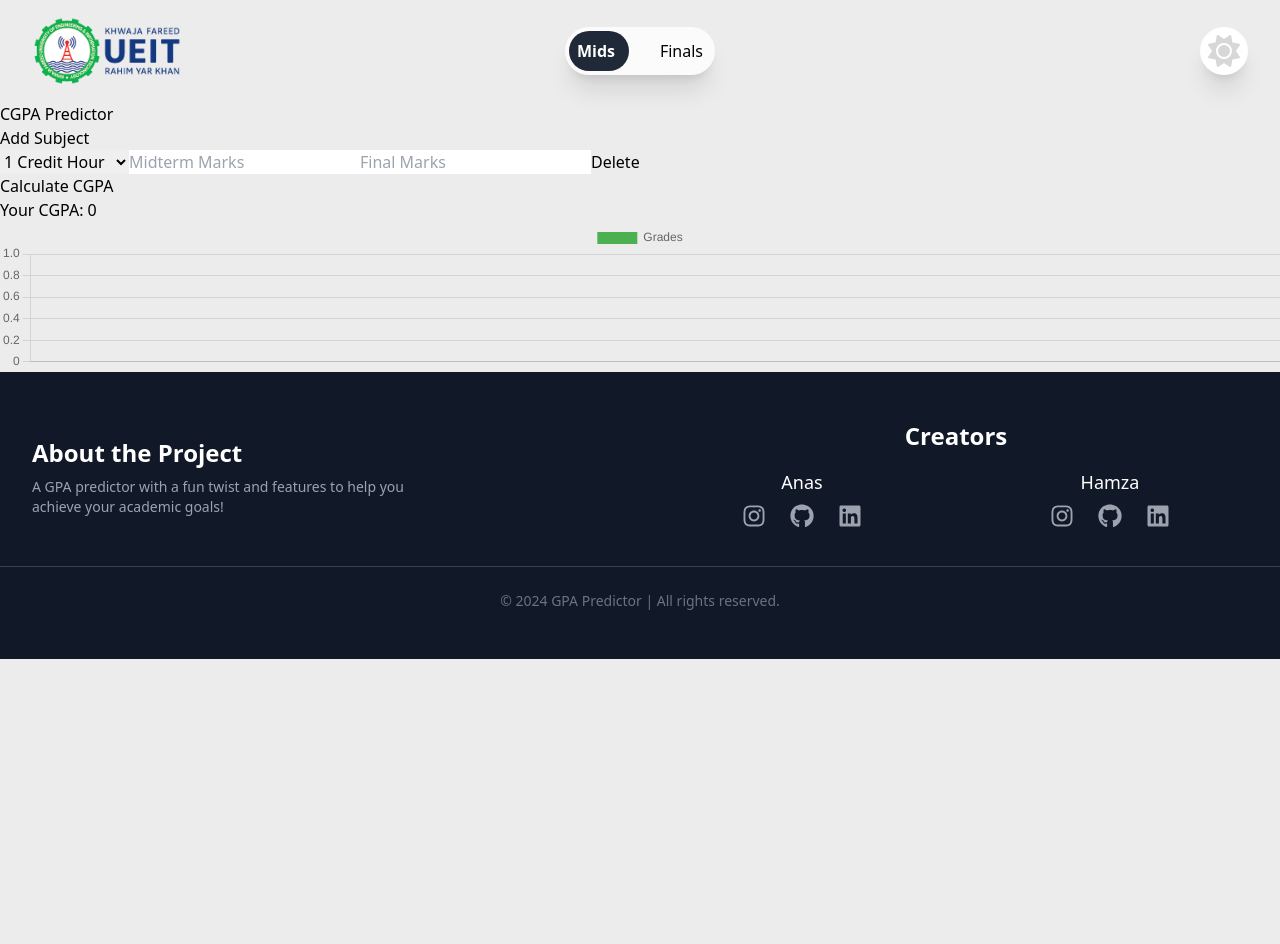
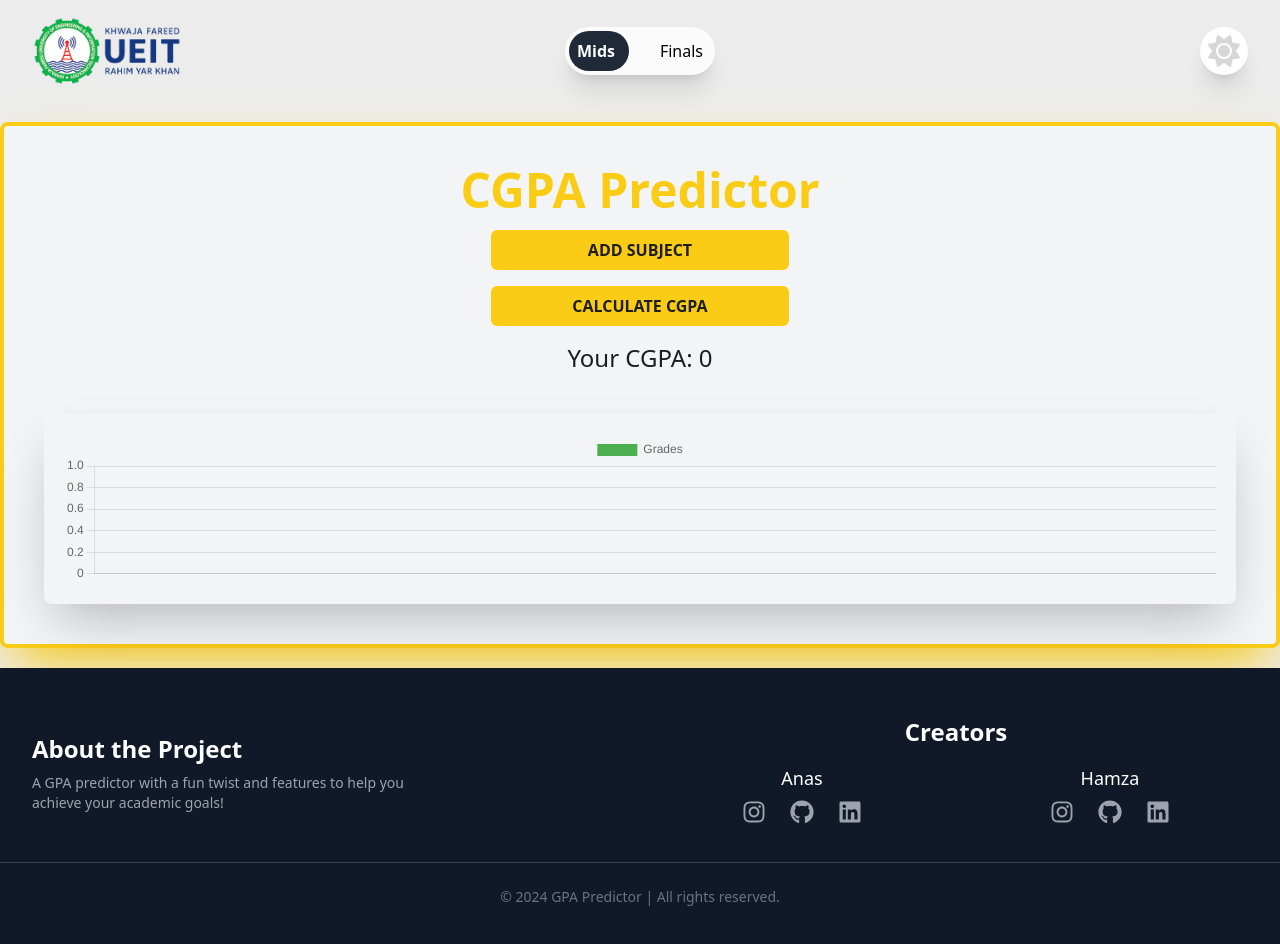
Before and after one commit to AnasIsmai1/gpa-predictor, a React (Vite) app: page / in a window 1280 px wide. Shown: the top 944 px of the page. Before the commit the page ends 800 px from the top, so only its background shows below. Built offline with nearby package versions, Linux system fonts and the light colour scheme.

Commit message:
Anas | Dark Mode Added

```diff
--- a/index.html
+++ b/index.html
@@ -8,7 +8,7 @@
     <title>Vite + React</title>
 </head>
 
-<body class="bg-[rgba(75,75,75,0.1)]">
+<body class="bg-[rgba(75,75,75,0.1)] dark:bg-[rgba(15,15,15,0.1)]">
     <div id="root"></div>
     <script type="module" src="/src/main.jsx"></script>
 </body>
--- a/src/App.jsx
+++ b/src/App.jsx
@@ -1,5 +1,5 @@
 import { BrowserRouter as Router, Route, Routes } from "react-router-dom";
-import CGPAPredictor from "./pages/home";
+import CGPAPredictor from "./pages/Home";
 
 function App() {
     return (
--- a/src/pages/home/index.jsx
+++ b/src/pages/Home/index.jsx
@@ -1,4 +1,5 @@
 import { useState } from "react";
+import NewCard from '../../components/Card';
 import Footer from '../../components/Footer';
 import Header from '../../components/Header';
 import {
@@ -11,10 +12,10 @@ import {
     Legend,
 } from "chart.js";
 import { Bar } from "react-chartjs-2";
+import { Card } from "react-bootstrap";
 
 ChartJS.register(
-    CategoryScale,
-    LinearScale,
+    CategoryScale, LinearScale,
     BarElement,
     Title,
     Tooltip,
@@ -22,7 +23,7 @@ ChartJS.register(
 );
 
 const CGPAPredictor = () => {
-    const [subjects, setSubjects] = useState(['sub']);
+    const [subjects, setSubjects] = useState([]);
     const [cgpa, setCGPA] = useState(0);
     const [grades, setGrades] = useState([]);
 
@@ -92,22 +93,24 @@ const CGPAPredictor = () => {
     };
 
     return (
-
         <>
             <Header />
-            <div className="cgpa-container">
-                <h1>CGPA Predictor</h1>
-                <button className="add-btn" onClick={handleAddSubject}>
+            <div className="w-full max-w-7xl mx-auto my-5 p-10 bg-gray-100 dark:bg-[#1e1e1e] border-4 border-yellow-400 dark:border-yellow-400 text-[#1e1e1e] dark:text-yellow-400 rounded-lg shadow-2xl shadow-yellow-400">
+                <h1 className="text-center font-bold text-5xl animate-fadeInDown text-yellow-400">CGPA Predictor</h1>
+                <button
+                    className="block w-1/4 mx-auto my-4 p-2 bg-yellow-400 text-[#1e1e1e] dark:bg-yellow-400 dark:text-[#1e1e1e] font-bold uppercase rounded-md hover:bg-gray-100 dark:hover:bg-[#1e1e1e1e] hover:text-yellow-400 dark:hover:text-yellow-400 hover:shadow-lg transform transition-all duration-300"
+                    onClick={handleAddSubject}
+                >
                     Add Subject
                 </button>
                 {subjects.map((subject) => (
-                    <div key={subject.id} className="subject-row">
+                    <div key={subject.id} className="flex justify-between items-center mb-5">
                         <select
                             value={subject.creditHours}
                             onChange={(e) =>
                                 handleInputChange(subject.id, "creditHours", e.target.value)
                             }
-                            className="dropdown"
+                            className="w-1/3 p-2 border-2 border-yellow-400 dark:border-yellow-400 rounded-md bg-gray-100 dark:bg-[#1e1e1e] text-[#1e1e1e] dark:text-yellow-400 focus:outline-none focus:border-white focus:transform focus:scale-105 transition-all"
                         >
                             <option value={1}>1 Credit Hour</option>
                             <option value={2}>2 Credit Hours</option>
@@ -120,7 +123,7 @@ const CGPAPredictor = () => {
                             onChange={(e) =>
                                 handleInputChange(subject.id, "mid", e.target.value)
                             }
-                            className="input-field"
+                            className="w-1/3 p-2 border-2 border-yellow-400 dark:border-yellow-400 rounded-md bg-gray-100 dark:bg-[#1e1e1e] text-[#1e1e1e] dark:text-yellow-400 focus:outline-none focus:border-white focus:transform focus:scale-105 transition-all"
                         />
                         <input
                             type="number"
@@ -129,21 +132,24 @@ const CGPAPredictor = () => {
                             onChange={(e) =>
                                 handleInputChange(subject.id, "final", e.target.value)
                             }
-                            className="input-field"
+                            className="w-1/3 p-2 border-2 border-yellow-400 dark:border-yellow-400 rounded-md bg-gray-100 dark:bg-[#1e1e1e] text-[#1e1e1e] dark:text-yellow-400 focus:outline-none focus:border-white focus:transform focus:scale-105 transition-all"
                         />
                         <button
-                            className="delete-btn"
+                            className="bg-red-500 text-white p-2 rounded-md cursor-pointer border-none hover:bg-red-600 dark:hover:bg-red-600 transform transition-all duration-300"
                             onClick={() => handleDeleteSubject(subject.id)}
                         >
                             Delete
                         </button>
                     </div>
                 ))}
-                <button className="calculate-btn" onClick={calculateCGPA}>
+                <button
+                    className="block w-1/4 mx-auto my-4 p-2 bg-yellow-400 text-[#1e1e1e] dark:bg-yellow-400 dark:text-[#1e1e1e] font-bold uppercase rounded-md hover:bg-gray-100 dark:hover:bg-[#1e1e1e] hover:text-yellow-400 dark:hover:text-yellow-400 hover:shadow-lg transform transition-all duration-300"
+                    onClick={calculateCGPA}
+                >
                     Calculate CGPA
                 </button>
-                <h2>Your CGPA: {cgpa}</h2>
-                <div className="chart-container">
+                <h2 className="text-center text-2xl text-[#1e1e1e] dark:text-yellow-400">Your CGPA: {cgpa}</h2>
+                <div className="mt-10 bg-gray-100 dark:bg-[#1e1e1e] rounded-lg p-5 shadow-2xl">
                     <Bar
                         data={chartData}
                         options={{ responsive: true, maintainAspectRatio: false }}
--- /dev/null
+++ b/src/pages/Home/style.css
@@ -0,0 +1,153 @@
+/* General Styles */
+body {
+    width: 100%;
+    height: auto;
+    padding: 0;
+    font-weight: 800;
+    margin: 0;
+    font-family: "Chillax", sans-serif;
+    background-color: #000000;
+    /* Full black background */
+    color: #f1c40f;
+    overflow-y: auto;
+    box-sizing: border-box;
+}
+
+.cgpa-container {
+    width: 100%;
+    width: 1200px;
+    margin: 20px auto;
+    padding: 40px;
+    /* Glowing border */
+    border: 4px solid #f1c40f;
+    border-radius: 15px;
+    box-shadow: 0 0 20px rgba(235, 220, 22, 0.8);
+    background-color: #1e1e1e;
+}
+
+h1,
+h2 {
+    text-align: center;
+    margin-top: 10px;
+    color: #f1c40f;
+    animation: fadeInDown 1s ease-in-out;
+}
+
+h1 {
+    font-size: 3.5rem;
+}
+
+h2 {
+    font-size: 2rem;
+}
+
+button {
+    display: block;
+    width: 25%;
+    /* Reduced width for smaller buttons */
+    margin: 10px auto;
+    padding: 10px;
+    /* Smaller padding */
+    background-color: #f1c40f;
+    color: #1e1e1e;
+    font-size: 18px;
+    font-weight: bold;
+    border: none;
+    border-radius: 5px;
+    cursor: pointer;
+    transition: all 0.3s ease;
+    text-transform: uppercase;
+}
+
+button:hover {
+    color: #f1c40f;
+    background-color: #1e1e1e;
+    box-shadow: 0 0 10px #f1c40f;
+    transform: scale(1.05);
+}
+
+.subject-row {
+    display: flex;
+    justify-content: space-between;
+    margin-bottom: 20px;
+    align-items: center;
+}
+
+.dropdown,
+.input-field {
+    width: 30%;
+    padding: 10px;
+    margin: 5px 0;
+    border: 2px solid #f1c40f;
+    border-radius: 5px;
+    background-color: #1e1e1e;
+    color: #f1c40f;
+    font-size: 16px;
+    transition: transform 0.3s ease, border-color 0.3s ease;
+}
+
+input::placeholder {
+    color: #888;
+    /* Placeholder text color */
+    opacity: 0.8;
+}
+
+input:focus {
+    outline: none;
+    border-color: #fff;
+    transform: scale(1.02);
+}
+
+.delete-btn {
+    background-color: #ff6347;
+    /* Red for delete */
+    color: white;
+    font-size: 16px;
+    padding: 10px;
+    border-radius: 5px;
+    cursor: pointer;
+    border: none;
+    transition: background-color 0.3s ease, transform 0.3s ease;
+}
+
+.delete-btn:hover {
+    background-color: #e53935;
+    transform: scale(1.05);
+}
+
+.chart-container {
+    margin-top: 40px;
+    background-color: #fff;
+    border-radius: 10px;
+    padding: 20px;
+    box-shadow: 0 0 20px rgba(235, 220, 22, 0.8);
+}
+
+.chart-container {
+    background-color: #1e1e1e;
+}
+
+.meme-section {
+    margin-top: 40px;
+    text-align: center;
+}
+
+.meme-img {
+    max-width: 100%;
+    height: auto;
+    border-radius: 10px;
+    box-shadow: 0 0 10px rgba(235, 220, 22, 0.8);
+}
+
+/* Animations */
+@keyframes fadeInDown {
+    from {
+        opacity: 0;
+        transform: translateY(-20px);
+    }
+
+    to {
+        opacity: 1;
+        transform: translateY(0);
+    }
+}
--- a/src/pages/home/style.css
+++ /dev/null
@@ -1,142 +0,0 @@
-/* General Styles */
-body {
-  width: 100%;
-  height: auto;
-  padding: 0;
-  font-weight: 800;
-  margin: 0;
-  font-family: "Chillax", sans-serif;
-  background-color: #000000; /* Full black background */
-  color: #f1c40f;
-  overflow-y: auto;
-  box-sizing: border-box;
-}
-
-.cgpa-container {
-  width: 100%;
-  width: 1200px;
-  margin: 20px auto;
-  padding: 40px;
-  background-color: #1e1e1e;
-  border: 4px solid #f1c40f; /* Glowing border */
-  border-radius: 15px;
-  box-shadow: 0 0 20px rgba(235, 220, 22, 0.8);
-}
-
-h1,
-h2 {
-  text-align: center;
-  margin-top: 10px;
-  color: #f1c40f;
-  animation: fadeInDown 1s ease-in-out;
-}
-
-h1 {
-  font-size: 3.5rem;
-}
-
-h2 {
-  font-size: 2rem;
-}
-
-button {
-  display: block;
-  width: 25%; /* Reduced width for smaller buttons */
-  margin: 10px auto;
-  padding: 10px; /* Smaller padding */
-  background-color: #f1c40f;
-  color: #1e1e1e;
-  font-size: 18px;
-  font-weight: bold;
-  border: none;
-  border-radius: 5px;
-  cursor: pointer;
-  transition: all 0.3s ease;
-  text-transform: uppercase;
-}
-
-button:hover {
-  color: #f1c40f;
-  background-color: #1e1e1e;
-  box-shadow: 0 0 10px #f1c40f;
-  transform: scale(1.05);
-}
-
-.subject-row {
-  display: flex;
-  justify-content: space-between;
-  margin-bottom: 20px;
-  align-items: center;
-}
-
-.dropdown,
-.input-field {
-  width: 30%;
-  padding: 10px;
-  margin: 5px 0;
-  border: 2px solid #f1c40f;
-  border-radius: 5px;
-  background-color: #1e1e1e;
-  color: #f1c40f;
-  font-size: 16px;
-  transition: transform 0.3s ease, border-color 0.3s ease;
-}
-
-input::placeholder {
-  color: #888; /* Placeholder text color */
-  opacity: 0.8;
-}
-
-input:focus {
-  outline: none;
-  border-color: #fff;
-  transform: scale(1.02);
-}
-
-.delete-btn {
-  background-color: #ff6347; /* Red for delete */
-  color: white;
-  font-size: 16px;
-  padding: 10px;
-  border-radius: 5px;
-  cursor: pointer;
-  border: none;
-  transition: background-color 0.3s ease, transform 0.3s ease;
-}
-
-.delete-btn:hover {
-  background-color: #e53935;
-  transform: scale(1.05);
-}
-
-.chart-container {
-  margin-top: 40px;
-  background-color: #1e1e1e;
-  border-radius: 10px;
-  padding: 20px;
-  box-shadow: 0 0 20px rgba(235, 220, 22, 0.8);
-}
-
-.meme-section {
-  margin-top: 40px;
-  text-align: center;
-}
-
-.meme-img {
-  max-width: 100%;
-  height: auto;
-  border-radius: 10px;
-  box-shadow: 0 0 10px rgba(235, 220, 22, 0.8);
-}
-
-/* Animations */
-@keyframes fadeInDown {
-  from {
-    opacity: 0;
-    transform: translateY(-20px);
-  }
-  to {
-    opacity: 1;
-    transform: translateY(0);
-  }
-}
--- a/tailwind.config.js
+++ b/tailwind.config.js
@@ -1,5 +1,6 @@
 /** @type {import('tailwindcss').Config} */
 export default {
+    darkMode: 'class',
     content: [
         "./index.html",
         "src/**/*.{js,jsx,ts,tsx}",
```
Also changed, not shown: src/components/Card/index.jsx (+4 -4 lines), src/components/Header/index.jsx (+13 -6 lines).
